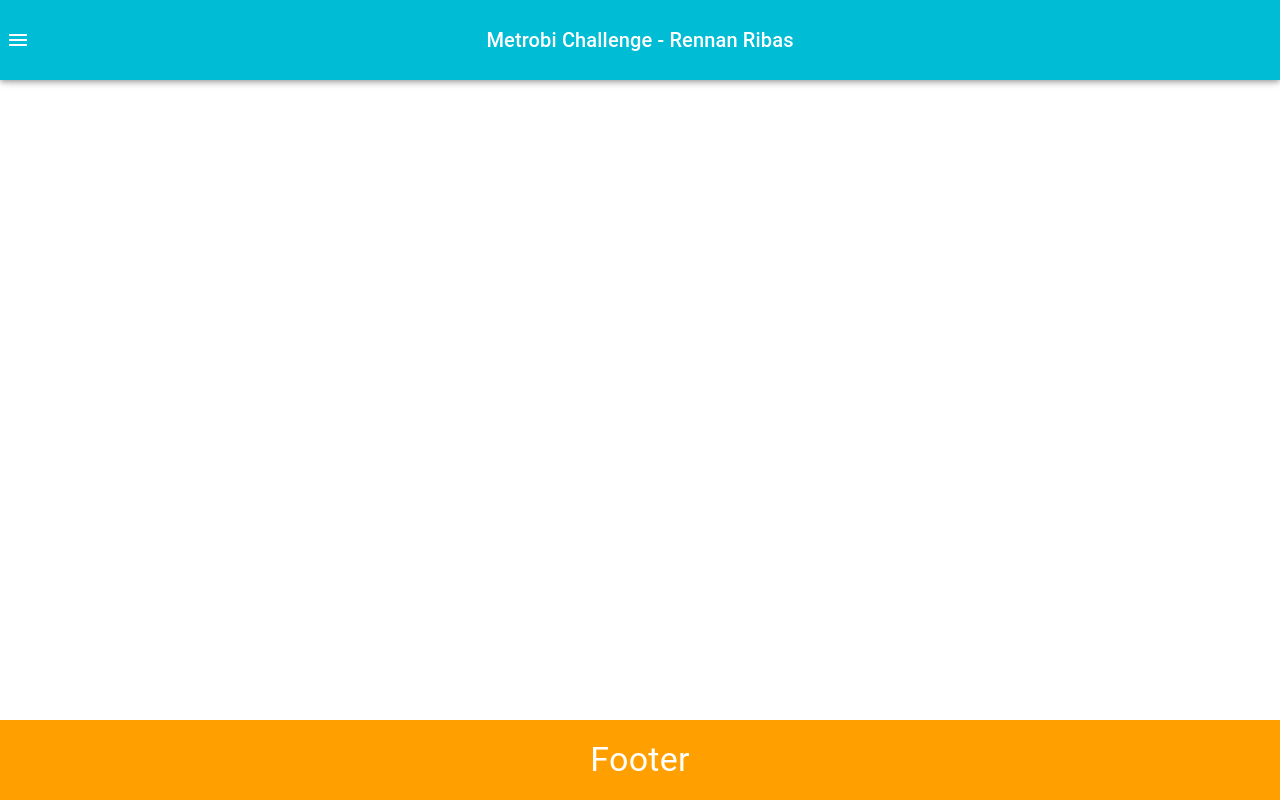
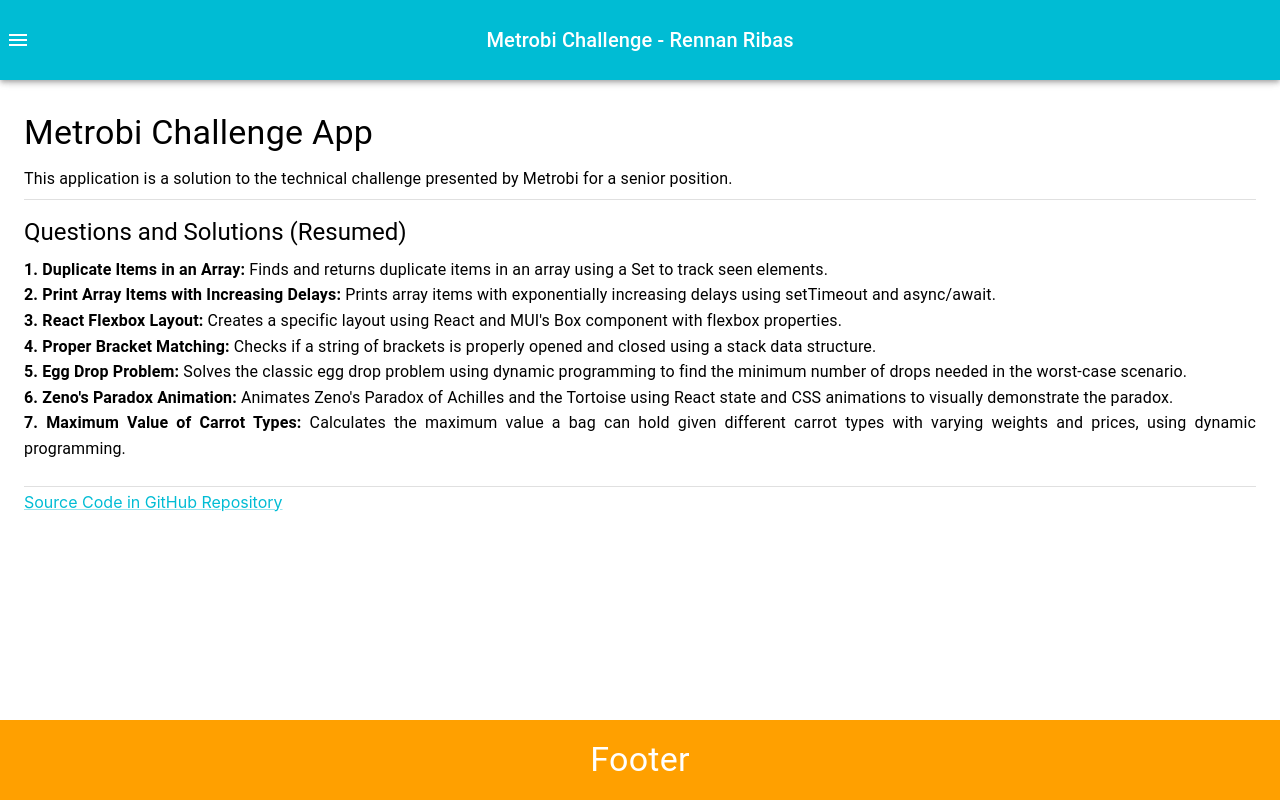
Before and after one commit to rennanribas/leet-code-react-web, a React (Create React App) app: page / in a window 1280 px wide. Built offline with nearby package versions, Linux system fonts and the light colour scheme.

Commit message:
feat: homepage

```diff
--- a/src/App.tsx
+++ b/src/App.tsx
@@ -3,6 +3,7 @@
 import Header from './components/Header'
 import Footer from './components/Footer'
 import { BrowserRouter as Router, Route, Routes } from 'react-router-dom'
+import HomePage from './components/HomePage'
 
 const QuestionOne = lazy(() => import('./components/Questions/QuestionOne'))
 const QuestionTwo = lazy(() => import('./components/Questions/QuestionTwo'))
@@ -36,6 +37,7 @@
         >
           <Suspense fallback={<CircularProgress />}>
             <Routes>
+              <Route path='/' element={<HomePage />} />
               <Route path='/question1' element={<QuestionOne />} />
               <Route path='/question2' element={<QuestionTwo />} />
               <Route path='/question3' element={<QuestionThree />} />
--- a/src/components/Header.tsx
+++ b/src/components/Header.tsx
@@ -5,15 +5,13 @@
   Typography,
   IconButton,
   Drawer,
-  List,
   ListItem,
-  ListItemText,
   Box,
   Button,
 } from '@mui/material'
 import MenuIcon from '@mui/icons-material/Menu'
 import CloseIcon from '@mui/icons-material/Close'
-import { useNavigate } from 'react-router-dom'
+import { Link, useNavigate } from 'react-router-dom'
 
 const Header: React.FC = () => {
   const [isSidebarOpen, setIsSidebarOpen] = useState<boolean>(false)
@@ -56,9 +54,11 @@
           >
             <MenuIcon sx={{ color: 'white' }} />
           </IconButton>
-          <Typography variant='h6' color='white'>
-            Metrobi Challenge - Rennan Ribas
-          </Typography>
+          <Link to='/' style={{ textDecoration: 'none' }}>
+            <Typography variant='h6' color='white'>
+              Metrobi Challenge - Rennan Ribas
+            </Typography>
+          </Link>
         </Toolbar>
       </AppBar>
 
--- /dev/null
+++ b/src/components/HomePage.tsx
@@ -0,0 +1,62 @@
+import React from 'react'
+import { Box, Typography, Link, Divider } from '@mui/material'
+
+const HomePage: React.FC = () => {
+  return (
+    <Box sx={{ padding: 3, textAlign: 'justify' }}>
+      <Typography variant='h4' gutterBottom>
+        Metrobi Challenge App
+      </Typography>
+      <Typography variant='body1' sx={{ marginBottom: 1 }}>
+        This application is a solution to the technical challenge presented by
+        Metrobi for a senior position. <br />
+      </Typography>
+      <Divider />
+      <Typography variant='h5' gutterBottom sx={{ marginTop: 2 }}>
+        Questions and Solutions (Resumed)
+      </Typography>
+      <Typography variant='body1'>
+        <strong>1. Duplicate Items in an Array:</strong> Finds and returns
+        duplicate items in an array using a Set to track seen elements.
+      </Typography>
+      <Typography variant='body1'>
+        <strong>2. Print Array Items with Increasing Delays:</strong> Prints
+        array items with exponentially increasing delays using setTimeout and
+        async/await.
+      </Typography>
+      <Typography variant='body1'>
+        <strong>3. React Flexbox Layout:</strong> Creates a specific layout
+        using React and MUI's Box component with flexbox properties.
+      </Typography>
+      <Typography variant='body1'>
+        <strong>4. Proper Bracket Matching:</strong> Checks if a string of
+        brackets is properly opened and closed using a stack data structure.
+      </Typography>
+      <Typography variant='body1'>
+        <strong>5. Egg Drop Problem:</strong> Solves the classic egg drop
+        problem using dynamic programming to find the minimum number of drops
+        needed in the worst-case scenario.
+      </Typography>
+      <Typography variant='body1'>
+        <strong>6. Zeno's Paradox Animation:</strong> Animates Zeno's Paradox of
+        Achilles and the Tortoise using React state and CSS animations to
+        visually demonstrate the paradox.
+      </Typography>
+      <Typography variant='body1' sx={{ marginBottom: 3 }}>
+        <strong>7. Maximum Value of Carrot Types:</strong> Calculates the
+        maximum value a bag can hold given different carrot types with varying
+        weights and prices, using dynamic programming.
+      </Typography>
+      <Divider style={{ marginBottom: 5 }} />
+      <Link
+        href='https://github.com/rennanribas/metrobi-challenge-app'
+        target='_blank'
+        rel='noopener'
+      >
+        Source Code in GitHub Repository
+      </Link>
+    </Box>
+  )
+}
+
+export default HomePage
```
